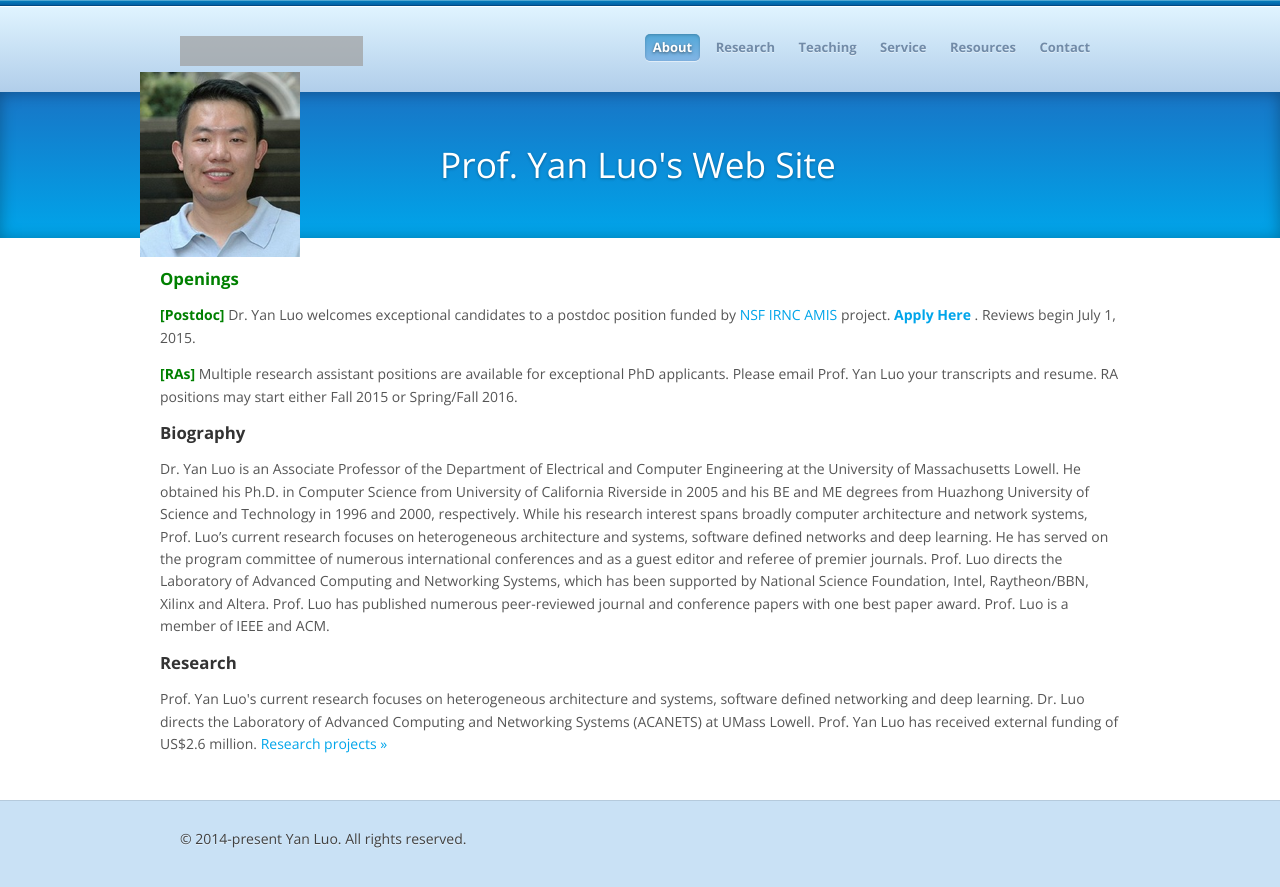
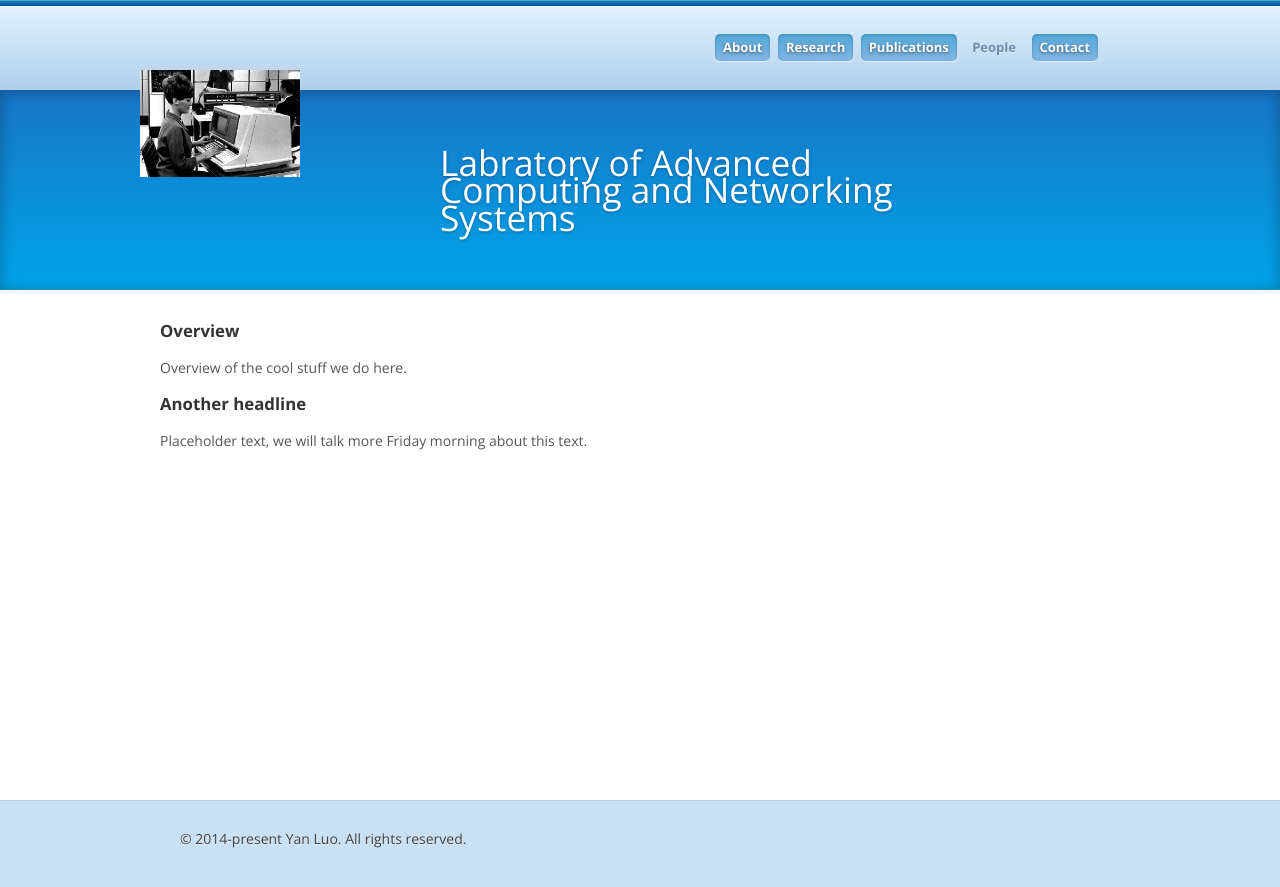
Before and after one commit to eliedaou/acanetsDev, a Jekyll site: the page built from index.html, in a window 1280 px wide. Shown: the top 887 px of the page. Built offline with Jekyll 4.4.1, drawn with Linux system fonts in a browser that asks for light colours; Markdown is read by kramdown in place of the engine named in the settings; grey boxes are pictures that could not be loaded.

Commit message:
pushing website directory to new repo

```diff
--- a/_config.yml
+++ b/_config.yml
@@ -2,10 +2,10 @@ gauges_id:
 google_analytics_id:
 
 # For Atom Feed
-domain: yanluo.github.io
-author: Yan Luo
-email: yan_luo@uml.edu
-title: Yan Luo Web
+domain: acanets.uml.edu
+author: Elie Daou
+email: elie_daou@student.uml.edu
+title: Acanets Web
 
 # standard jekyll configuration
 
@@ -29,10 +29,10 @@ github:
   username: yanluo/github.com
 
 disqus:
-  id: yanluo
+  id: Acanets
 
 # yluo
-url: /~yluo
+url: /~edaou
 
 #
 # This file configures the New Relic Agent.  New Relic monitors Ruby, Java,
--- a/_includes/header.html
+++ b/_includes/header.html
@@ -1,28 +1,22 @@
 <div class="top-bar">&nbsp;</div>
 <header>
   <div class="container">
-    <h1 id="logo" class="content">
-      <a href="{{ site.url }}/" data-escp="">Dr. Yan Luo's Web Site</a>
-    </h1>
     <nav id="nav">
       <ul class="content">
         <li{% if page.body_class == 'overview' %} class="current"{% endif %}>
           <a href="{{ site.url }}/">About</a>
         </li>
-        <li{% if page.body_class == 'trainers' %} class="current"{% endif %}>
+        <li{% if page.body_class == 'overview' %} class="current"{% endif %}>
           <a href="{{ site.url }}/research/">Research</a>
         </li>
-        <li{% if page.body_class == 'teaching' %} class="current"{% endif %}>
-          <a href="{{ site.url }}/teaching/">Teaching</a>
+        <li{% if page.body_class == 'overview' %} class="current"{% endif %}>
+          <a href="{{ site.url }}/research/publications/">Publications</a>
         </li>
-        <li{% if page.body_class == 'in-person' %} class="current"{% endif %}>
-          <a href="{{ site.url }}/service/">Service</a>
+        <li{% if page.body_class == 'people' %} class="current"{% endif %}>
+          <a href="{{ site.url }}/people/">People</a>
         </li>
-        <li{% if page.body_class == 'resources' %} class="current"{% endif %}>
-          <a href="{{ site.url }}/resources/">Resources</a>
-        </li>
-        <li{% if page.body_class == 'contact' %} class="current"{% endif %}>
-          <a href="{{ site.url }}/contact/">Contact</a>
+        <li{% if page.body_class == 'overview' %} class="current"{% endif %}>
+          <a href="/~yluo/contact/" target="_blank">Contact</a>
         </li>
       </ul>
     </nav>
--- a/_includes/page_bottom.html
+++ b/_includes/page_bottom.html
@@ -3,7 +3,8 @@
     <div class="content">
       {% unless page.body_class == 'contact' %}
         <h3>Get in touch, today!</h3>
-        <p>We love hearing from people, so if you have any questions about Dr. Yan Luo's work or are interested in work with him, get in touch right away.</p>
+        <p>We love hearing from people, so if you have any questions about Dr. Yan Luo's work
+          or are interested in work with him, get in touch right away.</p>
         <p class="more"><a href="/contact/" class="">Contact Dr. Yan Luo »</a></p>
       {% else %}
       {% endunless %}
--- a/_includes/top.html
+++ b/_includes/top.html
@@ -3,7 +3,7 @@
 <head>
   <meta charset="UTF-8">
   <meta http-equiv="X-UA-Compatible" content="IE=edge,chrome=1">
-  <title>{% if page.html_title %}{{ page.html_title }} • {% endif %}Dr. Yan Luo</title>
+  <title>{% if page.html_title %}{{ page.html_title }} • {% endif %}Acanets</title>
   <meta name="viewport" content="width=device-width,initial-scale=1">
   <link href='http://fonts.googleapis.com/css?family=Open+Sans:300italic,400italic,600italic,700italic,800italic,400,300,600,700,800' rel='stylesheet' type='text/css'>
   <link rel="stylesheet" href="{{ site.url }}/css/style.css">
--- a/index.html
+++ b/index.html
@@ -5,12 +5,12 @@ body_class: overview
 <section class="hero">
   <div class="container">
     <div class="image">
-      <img src="{{ site.url }}/img/yan_luo_2007.jpg" width="160px">
+      <img src="{{ site.url }}/img/hero-3.jpg" width="160px">
       &nbsp;
     </div>
     <div class="intro">
       <div class="content">
-        <h2>Prof. Yan Luo's Web Site</h2>
+        <h2>Labratory of Advanced Computing and Networking Systems</h2>
         <!--p>Learn and Innovate.</p-->
       </div>
     </div>
@@ -18,26 +18,16 @@ body_class: overview
 </section>
 <section class="main">
   <div class="container">
-        <h3 style="color:green">Openings</h3>
-	<p><b style="color:green">[Postdoc] </b> Dr. Yan Luo welcomes exceptional candidates to a postdoc position funded by <a href="http://www.nsf.gov/awardsearch/showAward?AWD_ID=1450996">NSF IRNC AMIS</a> project. <a href="https://jobs.uml.edu/applicants/Central?quickFind=54437"> <b>Apply Here</b> </a>. Reviews begin July 1, 2015. </p>
-	<p><b style="color:green">[RAs] </b> Multiple research assistant positions are available for exceptional PhD applicants. Please email Prof. Yan Luo your transcripts and resume. RA positions may start either Fall 2015 or Spring/Fall 2016.</p>
+    <h3>Overview</h3>
+      <p>
+        Overview of the cool stuff we do here.
+      </p>
 
-        <h3>Biography</h3>
-<p>Dr. Yan Luo is an Associate Professor of the Department of Electrical and Computer Engineering at the University of Massachusetts Lowell. He obtained his Ph.D. in Computer Science from University of California Riverside in 2005 and his BE and ME degrees from Huazhong University of Science and Technology in 1996 and 2000, respectively. While his research interest spans broadly computer architecture and network systems, Prof. Luo’s current research focuses on heterogeneous architecture and systems, software defined networks and deep learning. He has served on the program committee of numerous international conferences and as a guest editor and referee of premier journals. Prof. Luo directs the Laboratory of Advanced Computing and Networking Systems, which has been supported by National Science Foundation, Intel, Raytheon/BBN, Xilinx and Altera. Prof. Luo has published numerous peer-reviewed journal and conference papers with one best paper award. Prof. Luo is a member of IEEE and ACM.</p>
-        <!--p>Dr. Yan Luo is an Associate Professor of Electrical and Computer Engineering at
-        the University of Massachusetts Lowell. He obtained his Ph.D. in Computer Science
-        from the University of California Riverside in 2005.  <a href="{{ site.url }}/yanluo-bio.pdf" class="">Complete Bio »</a></p-->
-        <h3>Research</h3>
-        <p> Prof. Yan Luo's current research focuses on heterogeneous architecture and systems,
-        software defined networking and deep learning. Dr. Luo directs
-        the Laboratory of Advanced Computing and Networking Systems (ACANETS) at UMass Lowell.
-        Prof. Yan Luo has received external funding of US$2.6 million.  <a href="/research/" class="">Research projects »</a></p>
-        <!--h3>Teaching</h3>
-        <p>Dr. Luo teaches courses on microprocessors, embedded systems, and advanced computer architecture. Hands-on practices are essential in them in addition to lectures in classrooms. Course projects may lead to thesis or dissertation research. No matter where you live, we have course materials and recorded tutorials that you can access from anywhere.  <a href="/teaching/" class="">Learn from anywhere »</a></p>
-        <h3>Service</h3>
-        <p>Dr. Luo serves as the Finance Chair of IEEE NAS 2015.  <a href="http://www.nas-conference.org/NAS-2015/cfp.html" class="">Call for Papers »</a></p>
-        <p>Dr. Luo serves as the Graduate Coordinator of ECE Department to administer its MS programs. <a href="http://www.uml.edu/Engineering/Electrical-Computer/Programs/Graduate-Programs.aspx" class="">Apply to ECE »</a></p>
-        <h3>Resource</h3>
-        <p>Lecture notes, videos, forms etc. <a href="/resources/" class="">Get resources »</a></p-->
+    <h3>Another headline</h3>
+      <p>
+        Placeholder text, we will talk more Friday morning about this text.
+      </p>
+
+
   </div>
 </section>
```
Also changed, not shown: _includes/amis.html (added, +7 -0 lines), _includes/flowell.html (added, +7 -0 lines), _includes/gpusvd.html (added, +7 -0 lines), _includes/heterospark.html (added, +7 -0 lines), _includes/sdnatics.html (added, +7 -0 lines), people/index.html (added, +32 -0 lines), research/amis/index.html (added, +12 -0 lines), research/flowell/index.html (added, +12 -0 lines), research/gpusvd/index.html (added, +12 -0 lines), research/heterospark/index.html (added, +12 -0 lines), research/sdnatics/index.html (added, +12 -0 lines), research/projects/index.html (line endings or trailing spaces).
